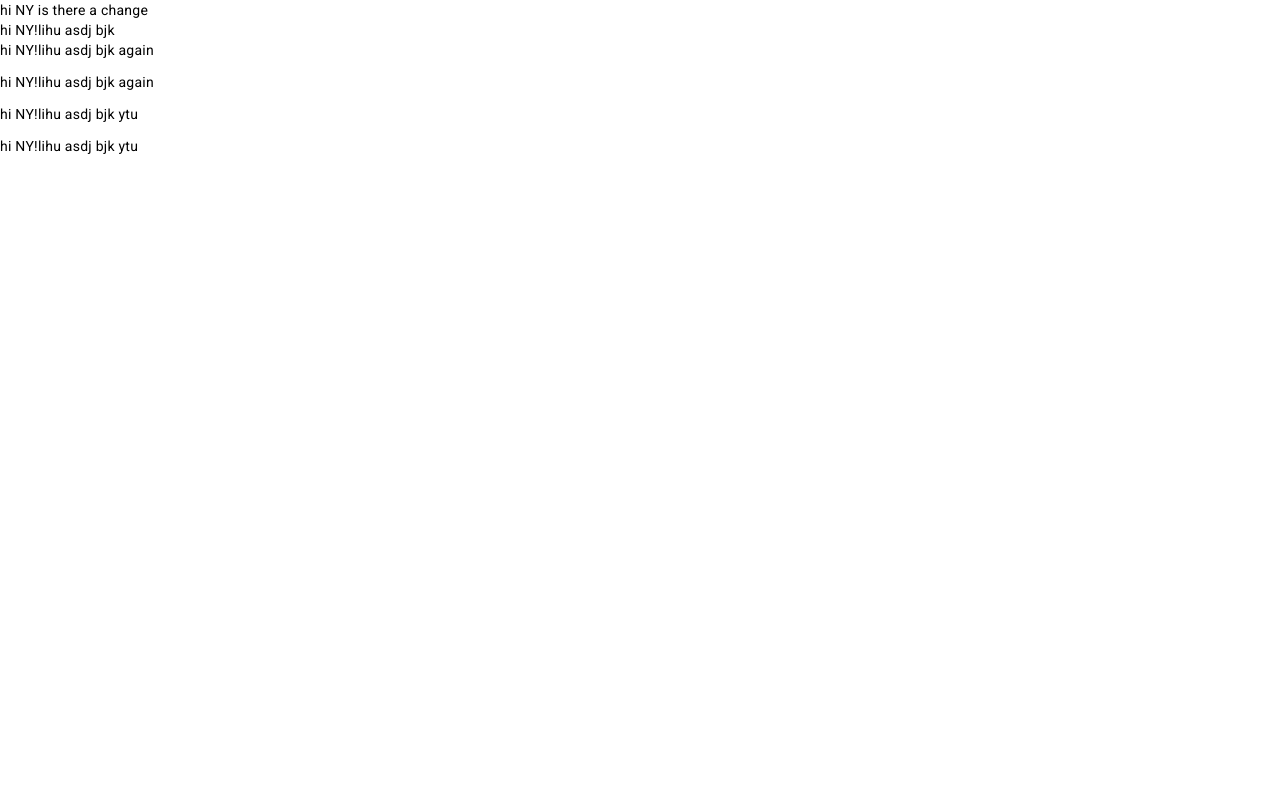
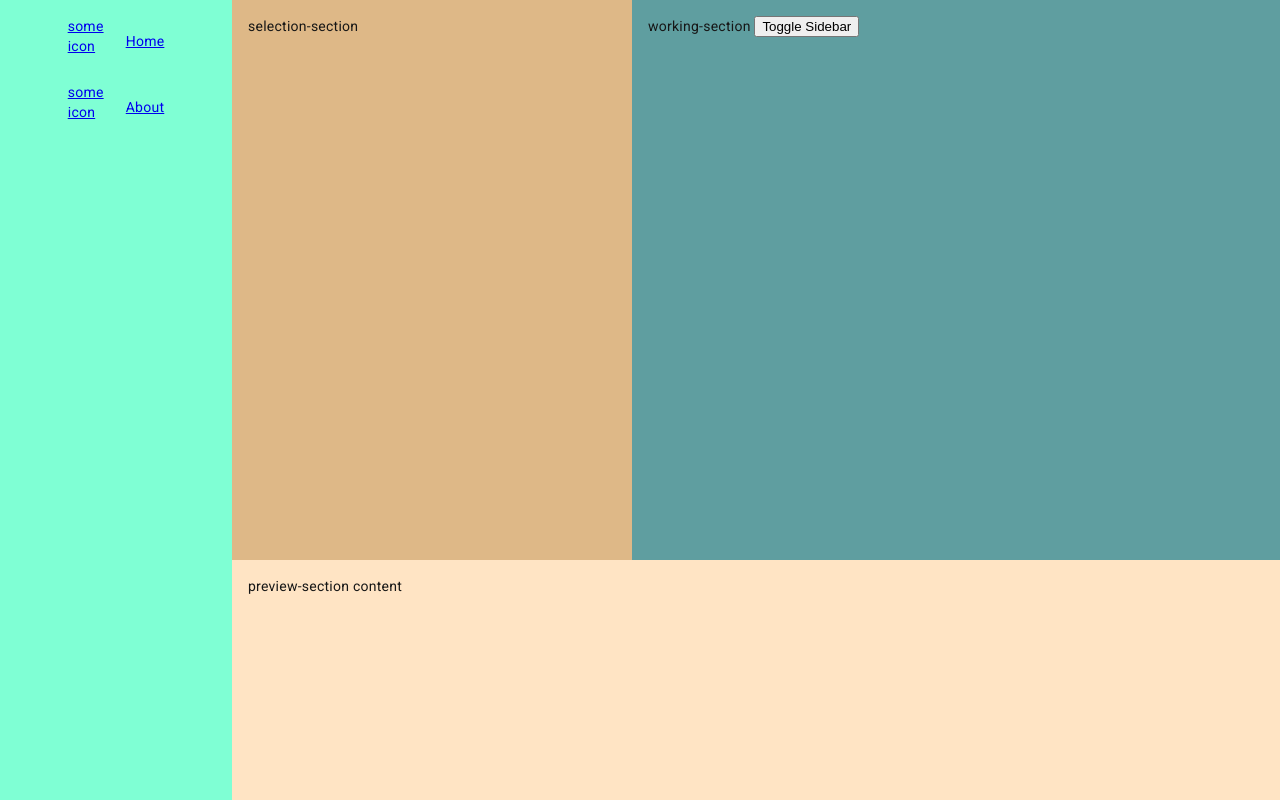
Before and after one commit to NaolGB/Composable-Process-Platform, an Angular app in the folder private/app/: page / in a window 1280 px wide. Built offline with nearby package versions, Linux system fonts and the light colour scheme.

Commit message:
added layout and it's styles

```diff
--- a/private/app/src/app/app.component.html
+++ b/private/app/src/app/app.component.html
@@ -1,9 +1,3 @@
-<!-- <router-outlet /> -->
-hi NY is there a change
-<div>
-  hi NY!lihu asdj bjk
-  <p>hi NY!lihu asdj bjk again</p>
-  <p>hi NY!lihu asdj bjk again</p>
-  <p>hi NY!lihu asdj bjk ytu</p>
-  <p>hi NY!lihu asdj bjk ytu</p>
-</div>
+<app-design-master-home></app-design-master-home>
+
+  <!-- <router-outlet /> -->
--- a/private/app/src/app/app.component.ts
+++ b/private/app/src/app/app.component.ts
@@ -1,13 +1,15 @@
 import { Component } from '@angular/core';
 import { RouterOutlet } from '@angular/router';
+import { MatGridListModule } from '@angular/material/grid-list';
+import { DesignMasterHomeComponent } from './design/master/design-master-home/design-master-home.component';
 
 @Component({
   selector: 'app-root',
   standalone: true,
-  imports: [RouterOutlet],
+  imports: [RouterOutlet, MatGridListModule, DesignMasterHomeComponent],
   templateUrl: './app.component.html',
   styleUrl: './app.component.scss'
 })
 export class AppComponent {
-  title = 'app';
+
 }
--- a/private/app/src/app/app.config.ts
+++ b/private/app/src/app/app.config.ts
@@ -6,5 +6,5 @@ import { provideClientHydration } from '@angular/platform-browser';
 import { provideAnimationsAsync } from '@angular/platform-browser/animations/async';
 
 export const appConfig: ApplicationConfig = {
-  providers: [provideRouter(routes), provideClientHydration(), provideAnimationsAsync()]
+  providers: [provideRouter(routes), provideClientHydration(), provideAnimationsAsync(), provideAnimationsAsync()]
 };
--- /dev/null
+++ b/private/app/src/app/design/master/design-master-home/design-master-home.component.html
@@ -0,0 +1,37 @@
+<div class="grid-container">
+    <nav class="navigation">
+        <a href="#" class="nav-item">
+        <div class="nav-icon">some icon</div>
+        <span class="nav-text">Home</span>
+        </a>
+        <a href="#" class="nav-item">
+        <div class="nav-icon">some icon</div>
+        <span class="nav-text">About</span>
+        </a>
+    </nav>
+    <div class="main-section">
+        <div class="top-section">
+            <div class="selection-section">
+                selection-section
+            </div>
+            <div class="working-section">
+                working-section
+                <button class="sidebar-toggle" (click)="toggleSidebar()">Toggle Sidebar</button>
+            </div>
+        </div>
+
+        <div class="bottom-section">
+            <div class="preview-section">
+                preview-section content
+            </div>
+        </div>
+    </div>
+</div>
+
+
+<!-- NOTE: The following code should not be placed inside *ngIf="sidebarOpen" because if so,
+it will be newly created on toggle and the transition will not happen -->
+<div [class.sidebar-open]="isSidebarOpen" class="sidebar">
+    sidebar content
+</div>
+<div class="sidebar-overlay" [class.sidebar-open-overlay]="isSidebarOpen" (click)="toggleSidebar()"></div>
--- /dev/null
+++ b/private/app/src/app/design/master/design-master-home/design-master-home.component.ts
@@ -0,0 +1,17 @@
+import { Component } from '@angular/core';
+
+@Component({
+  selector: 'app-design-master-home',
+  standalone: true,
+  imports: [],
+  templateUrl: './design-master-home.component.html',
+  styleUrl: './design-master-home.component.scss'
+})
+export class DesignMasterHomeComponent {
+  dbMasterData: any;
+  isSidebarOpen = false;
+
+  toggleSidebar() {
+    this.isSidebarOpen = !this.isSidebarOpen;
+  }
+}
--- /dev/null
+++ b/private/app/src/assets/styles/_colors.scss
@@ -0,0 +1,32 @@
+$color-primary: #0062FF;
+$color-secondary: #6F6F6F;
+$color-background: #FFFFFF;
+$color-text: #161616;
+$color-link: #0062FF;
+$color-success: #24A148;
+$color-error: #DA1E28;
+$color-warning: #F1C21B;
+
+// Light Mode
+$color-button-primary: $color-primary;
+$color-button-primary-hover: darken($color-primary, 10%);
+$color-button-primary-active: darken($color-primary, 20%);
+$color-button-secondary: $color-secondary;
+$color-button-secondary-hover: darken($color-secondary, 10%);
+$color-button-secondary-active: darken($color-secondary, 20%);
+$color-input-background: #F4F4F4;
+$color-input-focus: #E0E0E0;
+$color-input-disabled: #C6C6C6;
+
+// Dark Mode
+$color-background-dark: #161616;
+$color-text-dark: #F4F4F4;
+$color-button-primary-dark: lighten($color-primary, 10%);
+$color-button-primary-hover-dark: $color-primary;
+$color-button-primary-active-dark: darken($color-primary, 10%);
+$color-button-secondary-dark: lighten($color-secondary, 10%);
+$color-button-secondary-hover-dark: $color-secondary;
+$color-button-secondary-active-dark: darken($color-secondary, 10%);
+$color-input-background-dark: #262626;
+$color-input-focus-dark: #393939;
+$color-input-disabled-dark: #525252;
--- /dev/null
+++ b/private/app/src/assets/styles/_layout.scss
@@ -0,0 +1,134 @@
+@import '_colors';
+@import '_typography';
+// Variables
+$nav-icon-width: 50px;
+$nav-expanded-width: 200px;
+$preview-height: 30%;
+$sidebar-width: 400px;
+
+// Mixins
+@mixin transition($property, $duration, $timing-function: ease) {
+  transition: $property $duration $timing-function;
+}
+
+// Grid System
+.grid-container {
+  display: grid;
+  grid-template-columns: auto 1fr;
+  grid-template-rows: 1fr;
+  height: 100vh;
+  background-color: aqua;
+}
+
+// Navigation
+.navigation {
+  background-color: $color-background;
+  display: flex;
+  flex-direction: column;
+  align-items: center;
+  padding: $spacing-medium;
+  width: $nav-icon-width;
+  @include transition(width, 0.3s);
+
+  .nav-item {
+    display: flex;
+    align-items: center;
+    margin-bottom: $spacing-medium;
+
+    .nav-icon {
+      width: $nav-icon-width;
+      height: $nav-icon-width;
+      // Add your icon styles here
+    }
+
+    .nav-text {
+      display: none;
+      margin-left: $spacing-small;
+    }
+  }
+
+  &:hover {
+    width: $nav-expanded-width;
+
+    .nav-text {
+      display: inline-block;
+    }
+  }
+
+  background-color: aquamarine;
+}
+
+// Main Section
+.main-section {
+  display: grid;
+  grid-template-rows: 1fr $preview-height;
+  background-color: beige;
+}
+
+// Top Section
+.top-section {
+  display: grid;
+  grid-template-columns: $sidebar-width 1fr;
+  background-color: bisque;
+}
+
+// Selection Section
+.selection-section {
+  background-color: $color-background;
+  padding: $spacing-medium;
+  background-color: burlywood;
+}
+
+// Working Section
+.working-section {
+  background-color: $color-background;
+  padding: $spacing-medium;
+  background-color: cadetblue;
+}
+
+// Bottom Section
+.bottom-section {
+  display: grid;
+}
+
+// Preview Section
+.preview-section {
+  background-color: $color-background;
+  padding: $spacing-medium;
+  background-color: bisque;
+}
+
+// Sidebar
+.sidebar {
+  position: fixed;
+  top: 0;
+  width: $sidebar-width;
+  height: 100%;
+  right: -$sidebar-width;
+  transition: right 0.5s;
+  z-index: 2;
+
+  background-color: coral;
+}
+
+.sidebar-overlay {
+  position: fixed;
+  width: 100%;
+  height: 100%;
+  top: 0;
+  left: 0;
+  background-color: rgba(0, 0, 0, 0.5);
+  z-index: 1;
+  opacity: 0;
+  visibility: hidden;
+  transition: opacity 0.5s ease, visibility 0.5s;
+}
+
+.sidebar-open-overlay {
+  opacity: 1;
+  visibility: visible;
+}
+// Sidebar Open State
+.sidebar-open {
+  right: 0;
+}
--- /dev/null
+++ b/private/app/src/assets/styles/_spacing.scss
@@ -0,0 +1,134 @@
+@import '_colors';
+@import '_typography';
+// Variables
+$nav-icon-width: 50px;
+$nav-expanded-width: 200px;
+$preview-height: 30%;
+$sidebar-width: 400px;
+
+// Mixins
+@mixin transition($property, $duration, $timing-function: ease) {
+  transition: $property $duration $timing-function;
+}
+
+// Grid System
+.grid-container {
+  display: grid;
+  grid-template-columns: auto 1fr;
+  grid-template-rows: 1fr;
+  height: 100vh;
+  background-color: aqua;
+}
+
+// Navigation
+.navigation {
+  background-color: $color-background;
+  display: flex;
+  flex-direction: column;
+  align-items: center;
+  padding: $spacing-medium;
+  width: $nav-icon-width;
+  @include transition(width, 0.3s);
+
+  .nav-item {
+    display: flex;
+    align-items: center;
+    margin-bottom: $spacing-medium;
+
+    .nav-icon {
+      width: $nav-icon-width;
+      height: $nav-icon-width;
+      // Add your icon styles here
+    }
+
+    .nav-text {
+      display: none;
+      margin-left: $spacing-small;
+    }
+  }
+
+  &:hover {
+    width: $nav-expanded-width;
+
+    .nav-text {
+      display: inline-block;
+    }
+  }
+
+  background-color: aquamarine;
+}
+
+// Main Section
+.main-section {
+  display: grid;
+  grid-template-rows: 1fr $preview-height;
+  background-color: beige;
+}
+
+// Top Section
+.top-section {
+  display: grid;
+  grid-template-columns: $sidebar-width 1fr;
+  background-color: bisque;
+}
+
+// Selection Section
+.selection-section {
+  background-color: $color-background;
+  padding: $spacing-medium;
+  background-color: burlywood;
+}
+
+// Working Section
+.working-section {
+  background-color: $color-background;
+  padding: $spacing-medium;
+  background-color: cadetblue;
+}
+
+// Bottom Section
+.bottom-section {
+  display: grid;
+}
+
+// Preview Section
+.preview-section {
+  background-color: $color-background;
+  padding: $spacing-medium;
+  background-color: bisque;
+}
+
+// Sidebar
+.sidebar {
+  position: fixed;
+  top: 0;
+  width: $sidebar-width;
+  height: 100%;
+  right: -$sidebar-width;
+  transition: right 0.5s;
+  z-index: 2;
+
+  background-color: coral;
+}
+
+.sidebar-overlay {
+  position: fixed;
+  width: 100%;
+  height: 100%;
+  top: 0;
+  left: 0;
+  background-color: rgba(0, 0, 0, 0.5);
+  z-index: 1;
+  opacity: 0;
+  visibility: hidden;
+  transition: opacity 0.5s ease, visibility 0.5s;
+}
+
+.sidebar-open-overlay {
+  opacity: 1;
+  visibility: visible;
+}
+// Sidebar Open State
+.sidebar-open {
+  right: 0;
+}
--- /dev/null
+++ b/private/app/src/assets/styles/_typography.scss
@@ -0,0 +1,25 @@
+$font-family-primary: 'IBM Plex Sans', sans-serif;
+$font-size-base: 16px;
+$font-size-small: 14px;
+$font-size-large: 18px;
+$font-weight-regular: 400;
+$font-weight-medium: 500;
+$font-weight-bold: 700;
+
+// Headings
+$font-size-h1: 2.5rem;
+$font-size-h2: 2rem;
+$font-size-h3: 1.75rem;
+$font-size-h4: 1.5rem;
+$font-size-h5: 1.25rem;
+$font-size-h6: 1rem;
+
+// Line Heights
+$line-height-base: 1.5;
+$line-height-heading: 1.2;
+
+// Spacing
+$spacing-small: 8px;
+$spacing-medium: 16px;
+$spacing-large: 24px;
+$spacing-extra-large: 32px;
--- a/private/app/src/styles.scss
+++ b/private/app/src/styles.scss
@@ -1,4 +1,17 @@
-/* You can add global styles to this file, and also import other style files */
+@import 'assets/styles/_layout';
+@import 'assets/styles/_colors';
+@import 'assets/styles/_typography';
 
-html, body { height: 100%; }
-body { margin: 0; font-family: Roboto, "Helvetica Neue", sans-serif; }
+body {
+    margin: 0;
+    padding: 0;
+
+    width: 100vw;
+    height: 100vh;
+
+    background-color: $color-background;
+    color: $color-text;
+    font-family: $font-family-primary;
+    font-size: $font-size-base;
+    line-height: $line-height-base;
+  }
```
Also changed, not shown: private/app/src/app/design/master/design-master-home/design-master-home.component.scss (added), 2 other files (tests, documents, lock files or other folders).
